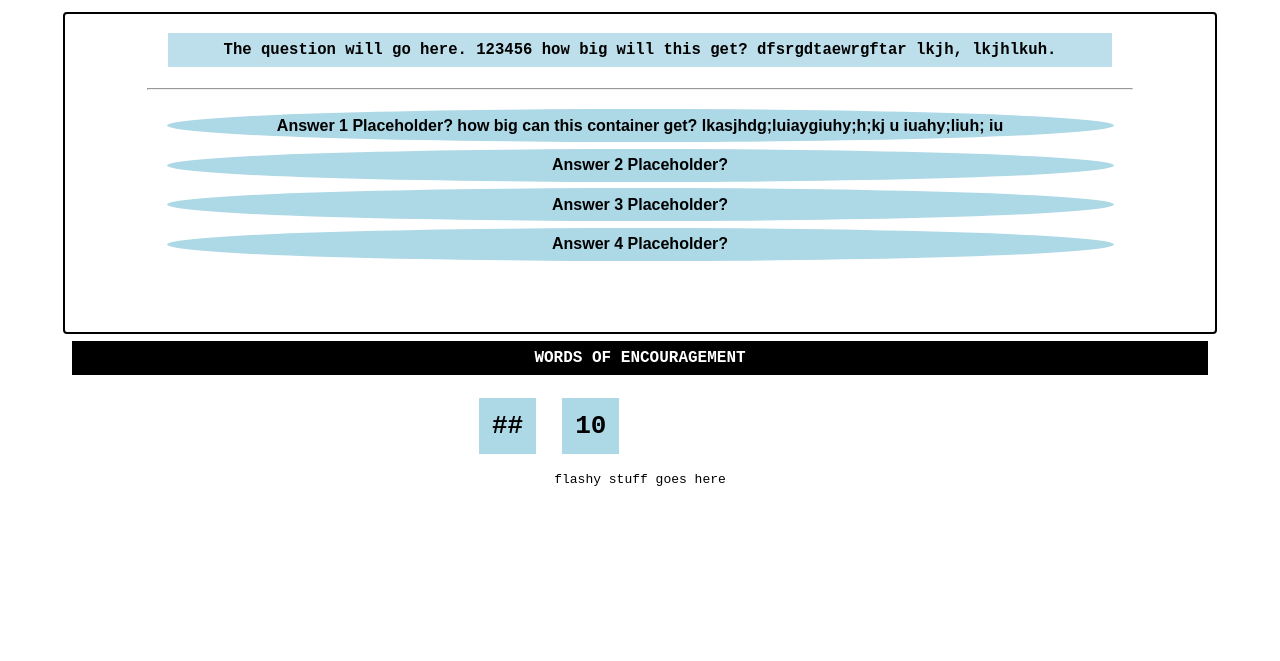
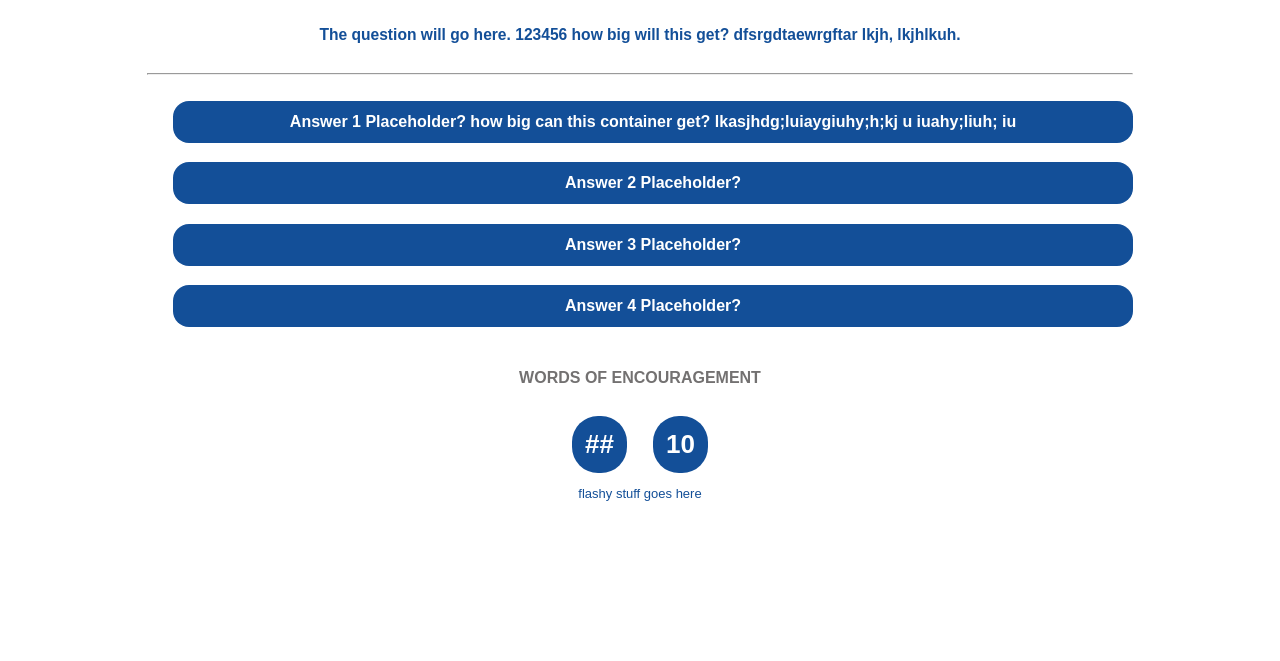
Before and after one commit to cre8ivesolutions/Quiz-Milestone-Project-1, a plain HTML site: page index.html in a window 1280 px wide. Shown: the part 139-800 px from the top of the page. Drawn offline with Linux system fonts and the light colour scheme.

Commit message:
css done

```diff
--- a/styles.css
+++ b/styles.css
@@ -1,103 +1,90 @@
 body {
-    font-family:'Courier New', Courier, monospace;
+    font-family:Arial, Helvetica, sans-serif;
     display: flex;
     justify-content: center;
     margin: .25em;
     padding: .25em;
     text-align: center;
     font-size: small;
+    color: #134f98;
     /* outline: .5em dotted yellow; */
 }
-/* #backgroundImage{
-    /* background-image: url(https://images.unsplash.com/photo-1461749280684-dccba630e2f6?ixlib=rb-1.2.1&ixid=MnwxMjA3fDB8MHxwaG90by1wYWdlfHx8fGVufDB8fHx8&auto=format&fit=crop&w=869&q=80);
-    opacity: 50%;
-    position: absolute;
-    /* z-index: .5; */ */ */
-
 #wrapper {
     max-height: 98vh;
 }
 header{
     text-size-adjust: 25%;
 }
-
 main{
-    outline: auto;
     align-items: center;
     display: flex;
     flex-direction: column;
-    margin-top: 1.25em;
+    border-radius: 1em;
 }
 #quizContainer{
-    min-height: 40vh;
-    width: 80w;
-    /* outline:.5em dotted orange; */
+border-radius: 1em;
+min-height: 40vh;
+width: 80w;
 }
-#questionContainer, #answerContainer, #scoreContainer {
+#questionContainer, #answerContainer {
     width: 75vw;
 }
 div {
     padding: .5em;
     margin: .5em;
 }
+.container, button, div {
+    border-radius: 1em;
+}
 #question{
-    font-size: 1em;
     font-weight: bold;
     font-size: larger;
-    background-color: rgba(173, 216, 230, 0.801);
-    /* outline: .5em solid purple; */
+    color:#134f98;
 }
 #startButton {
-    background-color: green;
-    border-radius: 95%;
-    outline: none;
+    background-color:#ffb227;
     border: none;
     font-size: x-large;
     font-weight: bold;
     min-width: 25vw;
     min-height: 8vh;
-}
-.answer{
-    background-color: lightblue;
-    flex-direction: row;
-    border-radius: 90%;
-    /* outline: .5em solid darkred; */
+    color:white;
 }
 .answer button {
-    color: black;
     font-weight: bold;
     font-size: medium;
-    outline: none;
     border: none;
-    background-color: transparent;
+    background-color:#134f98;
+    color: white;
+    padding: .75em;
+    width: 75vw;
 }
-/* .answer :hover {
+#startButton :hover {
+   background-color: #ffcb6d;
+   }
+.answer :hover {
     background-color: rgb(122, 122, 255);
-} this isnt working */
+    /* opacity: .75; */
+}
+/* this isnt working */
 #encouragement {
     text-align: center;
     font-weight: bold;
     font-size: medium;
     font-stretch: expanded;
     text-transform: uppercase;
-    color: white;
-    background-color: black;
+    color: rgb(115, 113, 113);
 }
 aside {
-    display: flex;
+    display: inline-flex;
     justify-content: center;
-
-    width: 45vw;
     font-size:2em;
-    margin: .1em;
-    padding: .1em;
 }
 #score, #totalQuestions{
-    /* outline: .25em solid red; */
     max-width: 20vw;
-    background-color: rgb(173, 216, 230);
+    background-color:#134f98;
+    color: white;
     font-weight: bold;
-    flex-direction: column;
 }
 footer {
     text-align: center;
```
